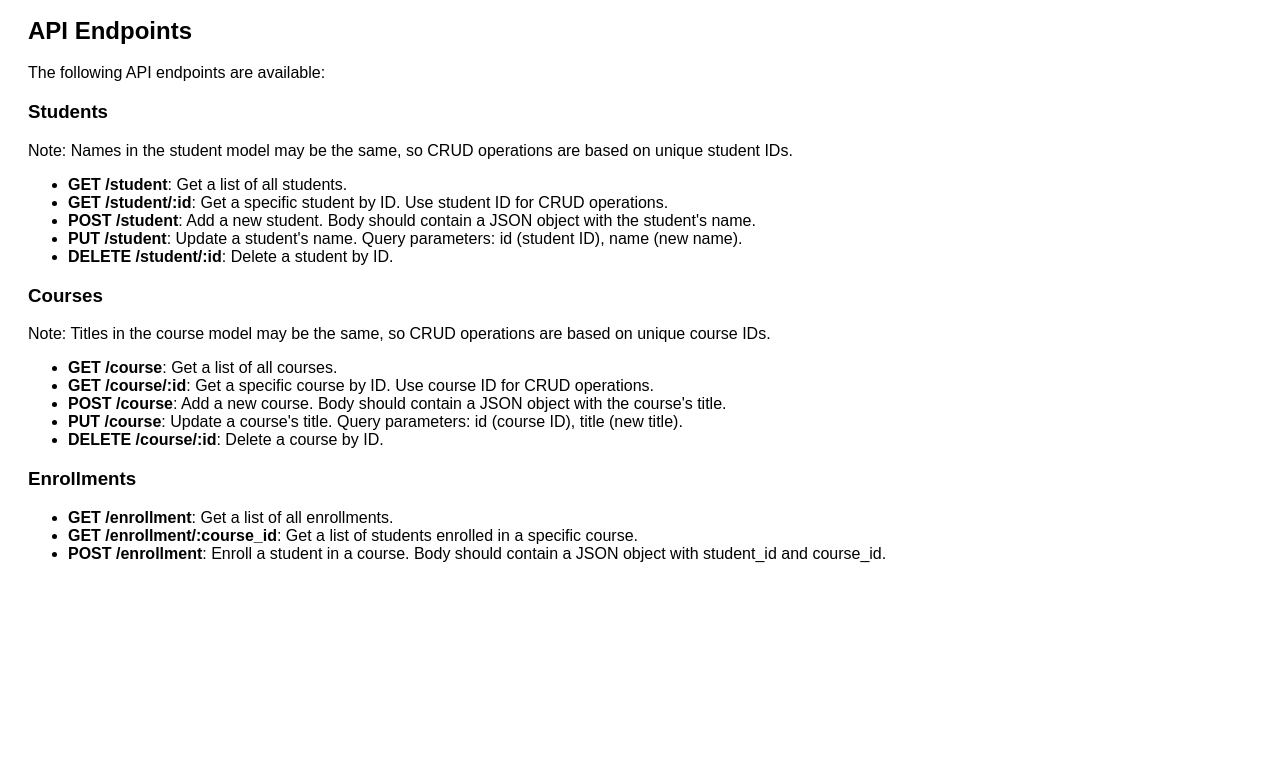
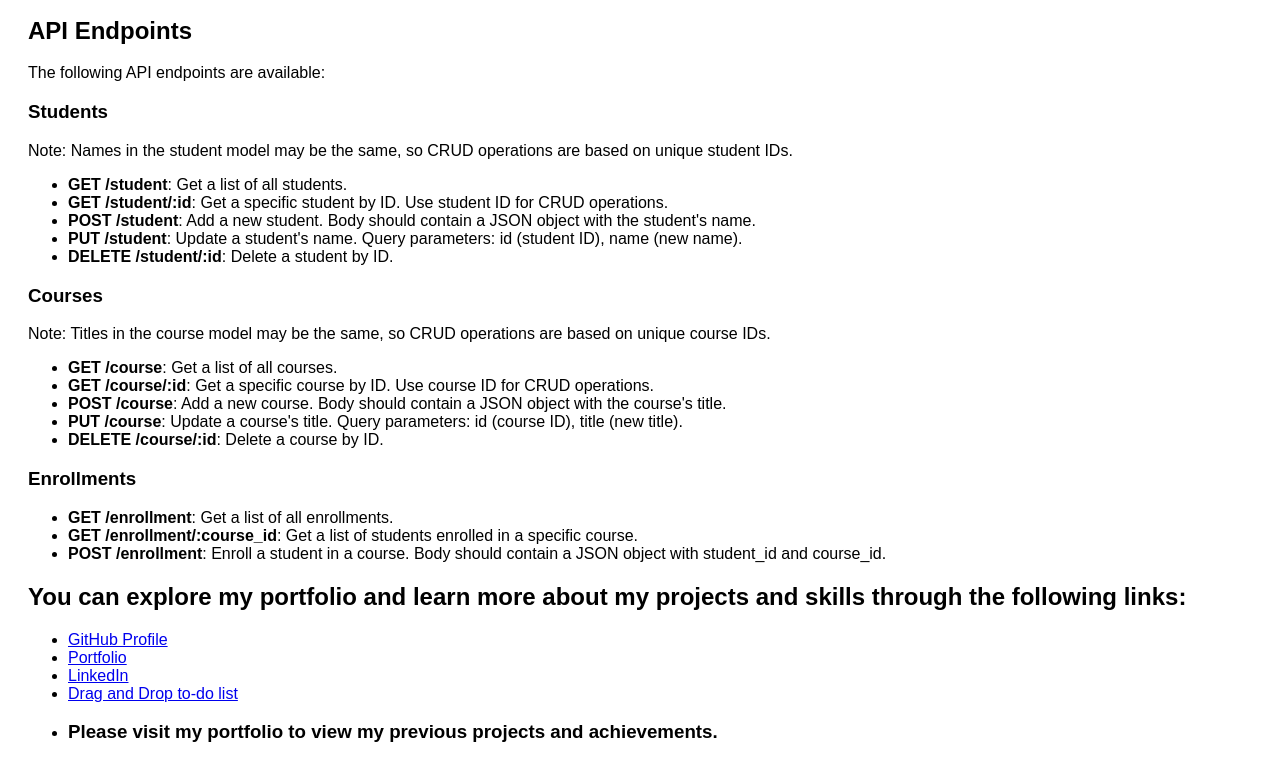
Before and after one commit to TheAayushKasera/Ctrl-Campus-task, a website: page src/documentation.html in a window 1280 px wide. Shown: the part 508-1288 px from the top of the page. Before the commit the page ends 1115 px from the top, so only its background shows below. Drawn offline with Linux system fonts and the light colour scheme.

Commit message:
Add some profile links

```diff
--- a/src/documentation.html
+++ b/src/documentation.html
@@ -117,5 +117,28 @@
         should contain a JSON object with student_id and course_id.
       </li>
     </ul>
+
+    <h2>
+      You can explore my portfolio and learn more about my projects and skills
+      through the following links:
+    </h2>
+    <ul>
+      <li><a href="https://github.com/TheAayushKasera">GitHub Profile</a></li>
+      <li>
+        <a href="https://aayush-kasera-portfolio.onrender.com/">Portfolio</a>
+      </li>
+      <li><a href="https://www.linkedin.com/in/aayush-kasera/">LinkedIn</a></li>
+      <li>
+        <a href="https://atrangi-kanban-board.onrender.com/"
+          >Drag and Drop to-do list</a
+        >
+      </li>
+      <li>
+        <h3>
+          Please visit my portfolio to view my previous projects and
+          achievements.
+        </h3>
+      </li>
+    </ul>
   </body>
 </html>
```
Also changed, not shown: 1 other file.
